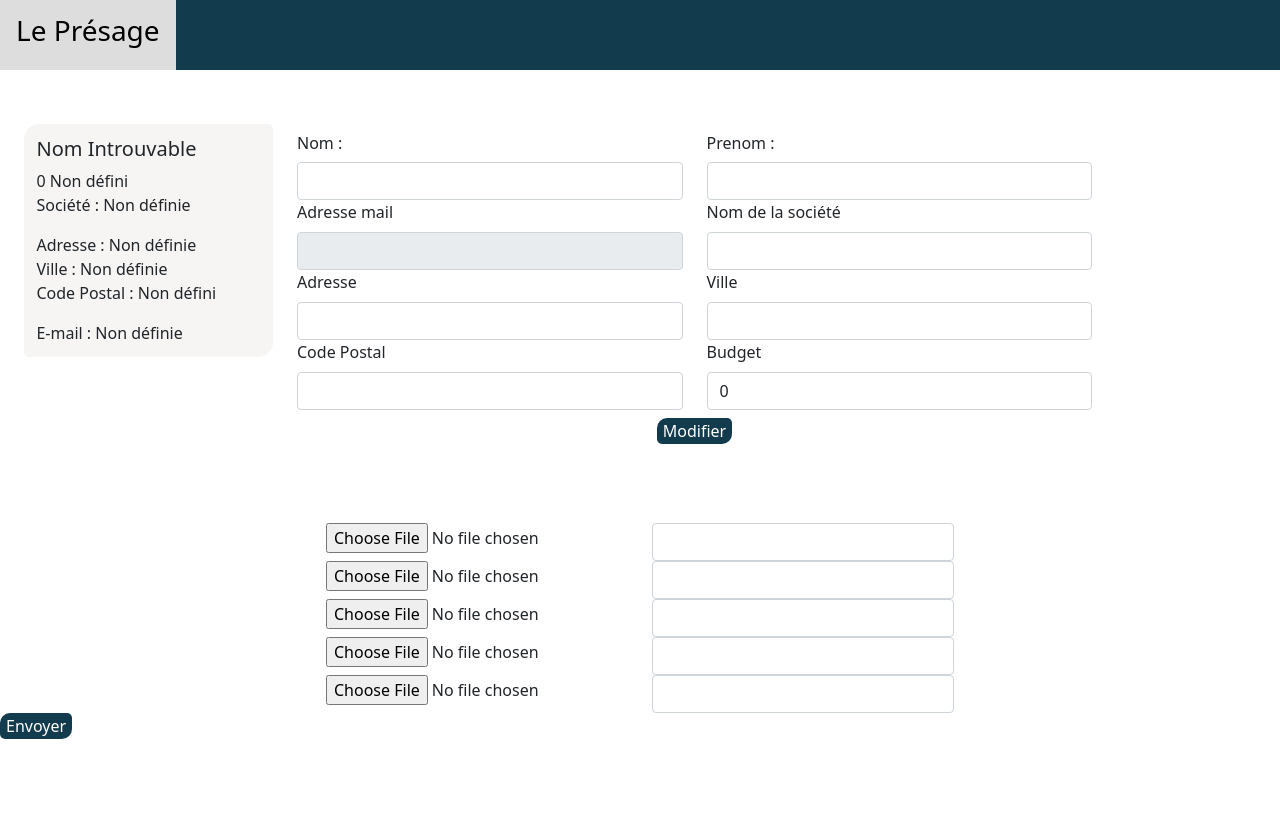
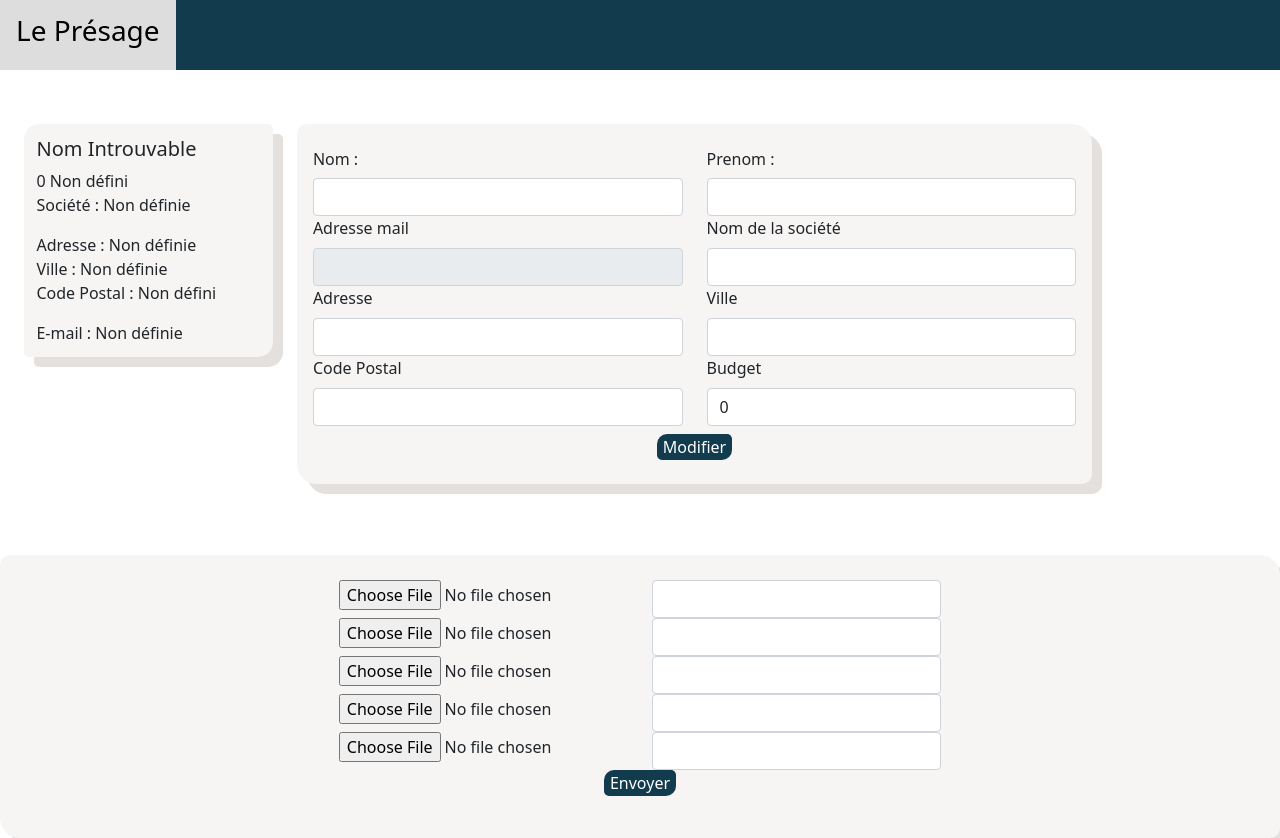
Before and after one commit to lahcen13/lePresageHackathon, a PHP site: template view/v_profil.php in a window 1280 px wide. Before the commit the page ends 739 px from the top, so only its background shows below. Run offline with PHP 8.4, Linux system fonts and the light colour scheme; the template is opened without the code that fills it, so the values that code supplies are empty.

Commit message:
update back_Office/profil

```diff
--- a/style.css
+++ b/style.css
@@ -69,6 +69,7 @@ div.container.justify-content-between{
   padding:5%;
   border-radius: 15px 5px ;
   background-color: #F6F5F4;
+  box-shadow: 10px 10px #E3E0DD;
 }
 body{
   background-color: black;
@@ -126,3 +127,19 @@ body{
       text-align: left;
     }
   }
+.form_style{
+  background-color: #F6F5F4;
+  padding:2%;
+  border-radius: 10px 20px;
+  box-shadow: 10px 10px #E3E0DD;
+}
+
+.Table_head{
+  margin:3px;
+  background-color: aliceblue;
+}
+
+table{
+  border: 5px solid red;
+  border-radius: 5px;
+}
--- a/view/v_profil.php
+++ b/view/v_profil.php
@@ -82,7 +82,7 @@ require_once './view/v_head.html';
         </div>
     </div>
     <div class="col-9 prof">
-        <form action="reg_prof index.php?request=80&action=88" method="post">
+        <form action="reg_prof index.php?request=80&action=88" class="form_style" method="post">
             <div class="row">
                 <div class="col-md-6">
                     <?php isset($nom) ? "" : $nom = " "; ?>
@@ -147,7 +147,8 @@ require_once './view/v_head.html';
         </form>
     </div>
 </div>
-<form method="post" enctype="multipart/form-data" action="index.php?request=80&action=85">
+<div class="form_style">
+    <form method="post"  enctype="multipart/form-data" action="index.php?request=80&action=85">
         <div class="row justify-content-center">
             <div class="col-md-3">
                 <input type="file" id="file" name="p_file1" required>
@@ -196,7 +197,10 @@ require_once './view/v_head.html';
             </div>
 
         </div>
-    <div class="col-md-3">
+        <div class="row justify-content-center">
+            <div class=" col-auto">
                 <button type=" submit" name="addFileSubmit" class="button">Envoyer</button>
             </div>
+        </div>
     </form>
+</div>
```
Also changed, not shown: view/v_backOffice.php (+15 -7 lines). Lines whose indentation alone changed are shown as unchanged.
